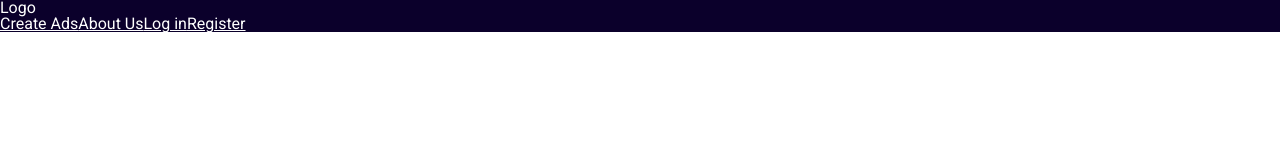
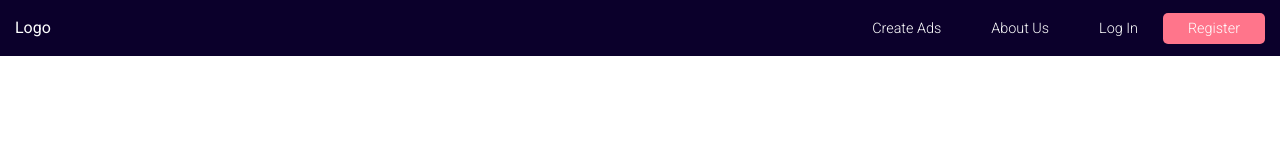
Before and after one commit to codeChrisM/react-real-estate, a React app: page / in a window 1280 px wide. Built offline with nearby package versions, Linux system fonts and the light colour scheme.

Commit message:
set up header layout

```diff
--- a/assets/sass/_listings.scss
+++ b/assets/sass/_listings.scss
@@ -1,11 +1,31 @@
+@import "variables";
 header{
   background: #0B002B;
   color: white;
+  overflow:auto;
+  padding: 20px 15px;
+
+  .logo{
+    float: left;
+  }
   nav{
+    float: right;
     a{
       color:white;
+      text-decoration: none;
+      padding: 7px  25px;
+      text-transform: capitalize;
+      font-weight: 300;
+      font-size: .9rem;
+
       &:hover{color:#FF758B;
+      }
 
+      &.register-btn{
+      background: $pink;
+      padding: 7px  25px;
+      color: white;
+      border-radius: 5px;
       }
     }
   }
```
Also changed, not shown: public/css/main.css.
